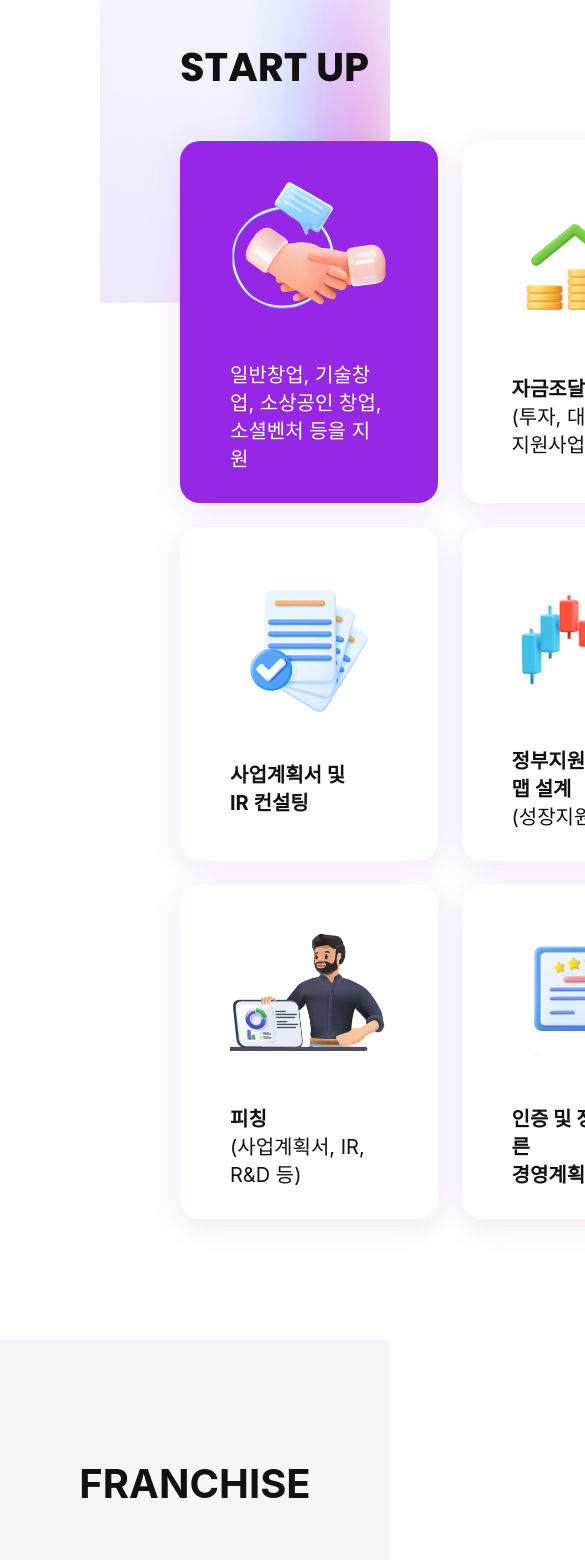
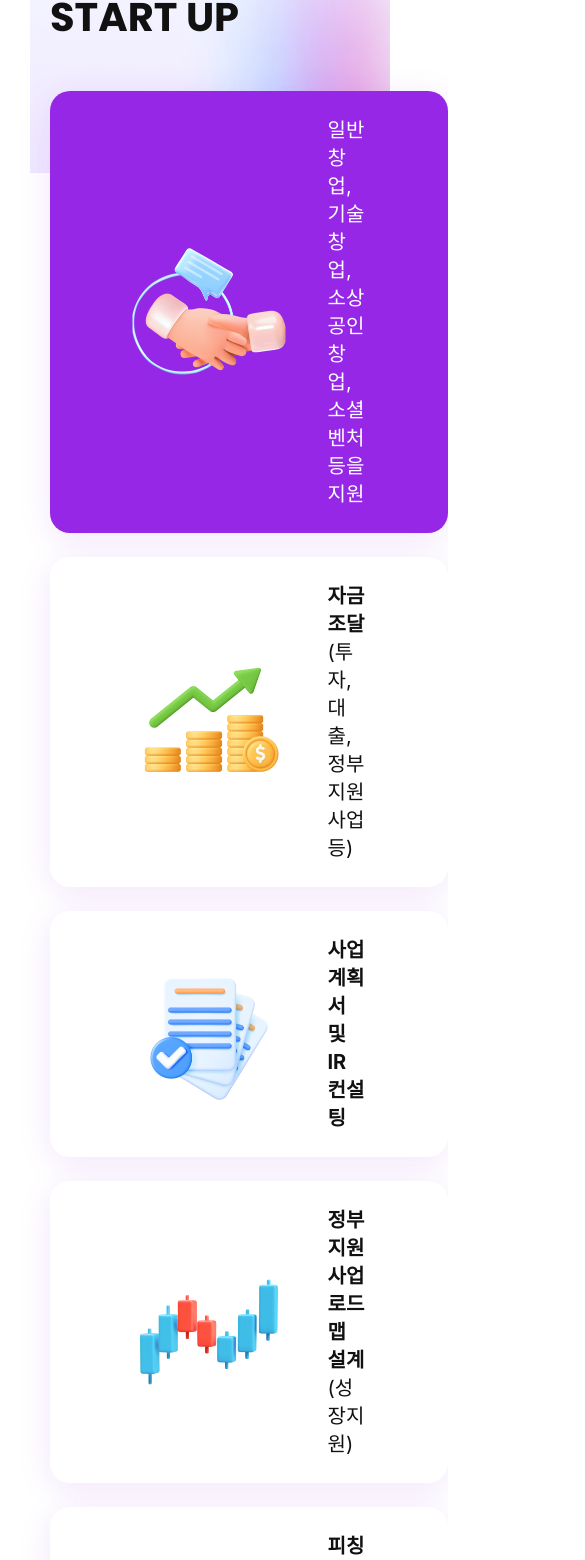
Before and after one commit to kimyeji89/amento, a React (Create React App) app: page /service in a window 390 px wide. Shown: the part 367-1927 px from the top of the page, 585 px wide, since content can reach past the window. Built offline with nearby package versions, Linux system fonts and the light colour scheme; a web font is replaced by a local one.

Commit message:
[MOD] 회사소개 페이지 pc  반응형

```diff
--- a/src/App.js
+++ b/src/App.js
@@ -30,7 +30,7 @@ function App() {
   return (
     <>
       <Router>
-        <Header />
+        {/* <Header /> */}
         <SidePopUp />
         <Routes>
           <Route path="/" element={<HomePage />} />
@@ -63,7 +63,7 @@ function App() {
           <Route path="/changePwDetail" element={<ChangePwDetailPage />} />
           <Route path="/changePwDone" element={<ChangePwDonePage />} />
         </Routes>
-        <Footer />
+        {/* <Footer /> */}
       </Router>
     </>
   );
--- a/src/components/ui/PageTitle.jsx
+++ b/src/components/ui/PageTitle.jsx
@@ -25,6 +25,22 @@ const title_wrap = (hasBorder) => css`
   padding: 0 0 0 210px;
   background-color: var(--white);
   border-bottom: ${hasBorder ? "1px solid #DBDBDB" : "none"};
+
+  @media (max-width: 1680px) {
+    padding: 0 0 0 160px;
+  }
+
+  @media (max-width: 1520px) {
+    padding: 0 0 0 140px;
+  }
+
+  @media (max-width: 1280px) {
+    padding: 0 0 0 120px;
+  }
+
+  @media (max-width: 1024px) {
+    padding: 0 0 0 100px;
+  }
 `;
 
 const icon_wrap = css`
@@ -32,10 +48,8 @@ const icon_wrap = css`
   justify-content: center;
   align-items: center;
   gap: 20px;
-
   height: 18px;
   padding: 0 16px 0 0;
-
   font-size: 13px;
 `;
 
@@ -57,4 +71,12 @@ const title_h1 = css`
   font-weight: 500;
   line-height: 66px;
   color: var(--black-1);
+
+  @media (max-width: 1280px) {
+    font-size: 45px;
+  }
+
+  @media (max-width: 1024px) {
+    font-size: 40px;
+  }
 `;
--- a/src/pages/CompanyIntroPage/IntroSection1.jsx
+++ b/src/pages/CompanyIntroPage/IntroSection1.jsx
@@ -4,7 +4,12 @@ import { css } from "@emotion/react";
 export default function IntroSection1() {
   return (
     <section css={section_wrap}>
-      <div css={picture2}></div>
+      <div css={banner_img}>
+        <img
+          src="/assets/images/CompanyIntroPage/introBanner.png"
+          alt="gradient"
+        />
+      </div>
       <div css={gradient_img} />
 
       <div css={text_wrap}>
@@ -30,12 +35,15 @@ const section_wrap = css`
   display: flex;
 `;
 
-const picture2 = css`
+const banner_img = css`
   width: 78.39%;
   height: 100%;
-  background: url("${process.env
-      .PUBLIC_URL}/assets/images/CompanyIntroPage/introBanner.png")
-    lightgray 50% / cover no-repeat;
+
+  img {
+    width: 78.39%;
+    height: 100%;
+    object-fit: cover;
+  }
 `;
 
 const gradient_img = css`
--- a/src/pages/CompanyIntroPage/IntroSection3.jsx
+++ b/src/pages/CompanyIntroPage/IntroSection3.jsx
@@ -5,7 +5,7 @@ export default function IntroSection3() {
   return (
     <section css={section_wrap}>
       <div css={box}>
-        <p>실전형 창업%비즈니스 전문가의</p>
+        <p>실전형 창업&비즈니스 전문가의</p>
         <p>원스톱 지원 상담</p>
       </div>
       <div css={box_wrap}>
@@ -57,12 +57,12 @@ const section_wrap = css`
   gap: 34px;
 
   background: #f5f6f9;
+  // border: 1px solid red;
 `;
 
 const box = css`
   padding: 40px;
   display: flex;
-  margin-bottom: 60px;
   width: 337px;
   height: 131px;
   padding: 0;
@@ -75,39 +75,69 @@ const box = css`
   border-radius: 20px;
   background: var(--white);
   box-shadow: 0px 6px 33px 0px #e0d4e9;
+  text-align: center;
 
   & > :first-child {
     color: #732ea5;
-    text-align: center;
     font-size: 20px;
     font-weight: 600;
   }
 
   & > :nth-child(2) {
     color: var(--black-1);
-    text-align: center;
     font-size: 24px;
     font-weight: 700;
   }
 `;
 
 const box_wrap = css`
-  display: flex;
+  display: grid;
+  grid-template-columns: repeat(3, 1fr);
+  align-items: center;
   gap: 34px;
+  // border: 1px solid blue;
+  min-width: 1500px;
+  min-height: 341.5px;
 
   div {
-    width: 477px;
-    height: 347px;
+    width: 100%;
+    height: 100%;
     display: flex;
     flex-direction: column;
     justify-content: center;
     align-items: center;
     border-radius: 30px;
   }
+
+  @media (max-width: 1680px) {
+    min-width: 1400px;
+    min-height: 324px;
+  }
+
+  @media (max-width: 1520px) {
+    min-width: 1250px;
+    min-height: 300px;
+  }
+
+  @media (max-width: 1280px) {
+    min-width: 850px;
+  }
+
+  @media (max-width: 1024px) {
+    grid-template-columns: repeat(1, 1fr);
+    min-width: 0px;
+    min-height: 960px;
+    width: 100%;
+  }
+
+  @media (max-width: 950px) {
+    grid-template-columns: repeat(1, 1fr);
+  }
 `;
 
 const box_1 = css`
   background: #f2e8fa;
+  max-height: 335px;
 
   img {
     width: 146px;
@@ -117,6 +147,7 @@ const box_1 = css`
 
 const box_2 = css`
   background: #e4e8ff;
+  max-height: 348px;
 
   img {
     width: 137px;
@@ -126,10 +157,10 @@ const box_2 = css`
 
 const box_3 = css`
   background: #e5def2;
+  max-height: 335px;
 
   img {
     width: 126px;
-    // height: 144px;
   }
 `;
 
@@ -158,6 +189,27 @@ const des = css`
     font-weight: 700;
     line-height: 130%;
   }
+
+  @media (max-width: 1520px) {
+    font-size: 18px;
+    span {
+      font-size: 26px;
+    }
+  }
+
+  @media (max-width: 1280px) {
+    font-size: 16px;
+    span {
+      font-size: 24px;
+    }
+  }
+
+  @media (max-width: 1280px) {
+    font-size: 20px;
+    span {
+      font-size: 28px;
+    }
+  }
 `;
 
 const pro_span = css`
--- a/src/pages/ServicePage/ServiceSection1.jsx
+++ b/src/pages/ServicePage/ServiceSection1.jsx
@@ -93,6 +93,26 @@ const gradient_img = css`
   height: 380px;
   left: 100px;
   z-index: -1;
+  overflow: hidden;
+
+  @media (max-width: 1919px) {
+    height: 350px;
+  }
+
+  @media (max-width: 1439px) {
+    height: 300px;
+    width: calc(100% - 50px);
+    left: 50px;
+  }
+
+  @media (max-width: 1119px) {
+    height: 250px;
+  }
+
+  @media (max-width: 1024px) {
+    width: calc(100% - 30px);
+    left: 30px;
+  }
 `;
 
 const content_wrap = css`
@@ -110,12 +130,24 @@ const content_wrap = css`
     line-height: 120%;
   }
 
-  @media (max-width: 1919px) and (min-width: 1440px) {
-    /* 일반 데스크탑을 위한 스타일 */
+  @media (max-width: 1919px) {
+    padding: 100px 90px;
   }
 
-  @media (max-width: 1439px) and (min-width: 1200px) {
-    /* 작은 데스크탑을 위한 스타일 */
+  @media (max-width: 1439px) {
+    padding: 90px 40px;
+  }
+
+  @media (max-width: 1119px) {
+    padding: 60px 20px;
+  }
+
+  @media (max-width: 1024px) {
+    padding: 70px 10px;
+  }
+
+  @media (max-width: 768px) {
+    padding: 70px 50px;
   }
 `;
 
@@ -140,27 +172,22 @@ const content_box = css`
     }
   }
 
-  @media (max-width: 1919px) and (min-width: 1440px) {
-  }
-
-  @media (max-width: 1439px) and (min-width: 1200px) {
-    // grid-template-columns: repeat(1, 1fr);
+  @media (max-width: 1024px) {
+    grid-template-columns: repeat(1, 1fr);
   }
 `;
 
 const content = css`
   display: flex;
+  flex-direction: row;
   justify-content: first;
-  align-items: center;
-  padding: 30px 50px;
-
-  width: 100%;
-  box-sizing: border-box;
   align-items: center;
   align-content: center;
   gap: 40px;
-  flex-shrink: 0;
-  flex-wrap: wrap;
+
+  width: 100%;
+  padding: 30px 50px;
+  box-sizing: border-box;
 
   border-radius: 20px;
   background: #fff;
@@ -184,30 +211,52 @@ const content = css`
     }
   }
 
-  @media (max-width: 1919px) and (min-width: 1440px) {
-    padding: 20px 35px;
+  @media (max-width: 1440px) {
+    img {
+      width: 115px;
+      height: 110px;
+    }
 
-    img {
-      width: 140px;
-      height: 135px;
-      flex-shrink: 0;
+    p {
+      font-size: 18px;
     }
   }
 
-  @media (max-width: 1439px) and (min-width: 1200px) {
-    padding: 10px 25px;
-    gap: 40px;
-
+  @media (max-width: 1239px) {
+    padding: 20px 25px;
     img {
-      width: 120px;
-      height: 110px;
-      flex-shrink: 0;
+      width: 110px;
+      height: 105px;
     }
 
     p {
-      font-size: 14px;
-      font-weight: 400;
-      line-height: 140%;
+      font-size: 16px;
+    }
+  }
+
+  @media (max-width: 1024px) {
+    padding: 25px 120px;
+
+    img {
+      width: 157.5px;
+      height: 150px;
+    }
+
+    p {
+      font-size: 20px;
+    }
+  }
+
+  @media (max-width: 768px) {
+    padding: 25px 80px;
+
+    img {
+      width: 157.5px;
+      height: 150px;
+    }
+
+    p {
+      font-size: 20px;
     }
   }
 `;
--- a/src/pages/ServicePage/ServiceSection2.jsx
+++ b/src/pages/ServicePage/ServiceSection2.jsx
@@ -74,6 +74,12 @@ const section_wrap = css`
     font-weight: 700;
     line-height: normal;
   }
+
+  @media (max-width: 1024px) {
+    h1 {
+      font-size: 34px;
+    }
+  }
 `;
 
 const grid_container = css`
@@ -84,6 +90,10 @@ const grid_container = css`
   margin: 0 auto;
   padding: 0 40px;
   max-width: 1300px;
+
+  @media (max-width: 1024px) {
+    grid-template-columns: repeat(2, 1fr);
+  }
 `;
 
 const grid_item = css`
@@ -119,4 +129,36 @@ const grid_item = css`
       font-weight: 500;
     }
   }
+
+  @media (max-width: 1439px) and (min-width: 1200px) {
+    p {
+      font-size: 20px;
+      bottom: 40px;
+      left: 40px;
+    }
+  }
+
+  @media (max-width: 1199px) {
+    p {
+      font-size: 18px;
+      bottom: 35px;
+      left: 35px;
+    }
+  }
+
+  @media (max-width: 1024px) {
+    p {
+      font-size: 20px;
+      bottom: 40px;
+      left: 40px;
+    }
+  }
+
+  @media (max-width: 767px) {
+    p {
+      font-size: 18px;
+      bottom: 30px;
+      left: 30px;
+    }
+  }
 `;
--- a/src/pages/ServicePage/ServiceSection3.jsx
+++ b/src/pages/ServicePage/ServiceSection3.jsx
@@ -21,7 +21,6 @@ const section_wrap = css`
   gap: 44px;
   padding: 120px 30px;
   margin: 0 auto;
-  width: 100%;
   max-width: 960px;
 
   h1 {
@@ -36,4 +35,21 @@ const section_wrap = css`
     width: 100%;
     height: auto;
   }
+
+  @media (max-width: 1919px) {
+  }
+
+  @media (max-width: 1439px) {
+  }
+
+  @media (max-width: 1119px) {
+  }
+
+  @media (max-width: 1024px) {
+    padding: 120px 20px;
+
+    h1 {
+      font-size: 34px;
+    }
+  }
 `;
```
